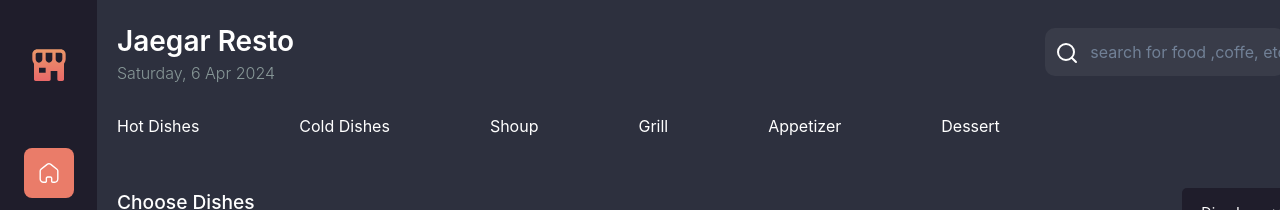
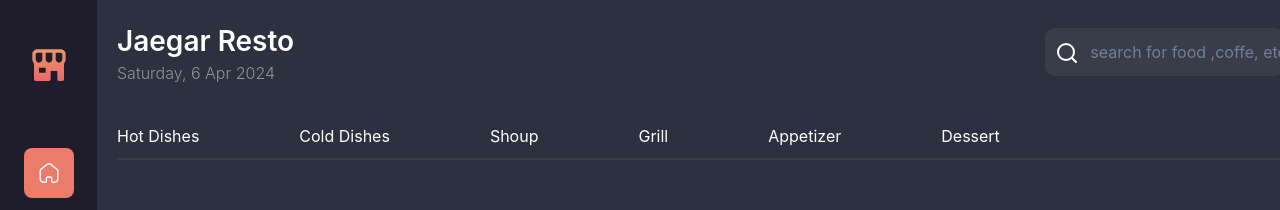
Before and after one commit to sulthanrizal/Point_Of_Sell, a React (Create React App) app: page / in a window 1280 px wide. Shown: the top 210 px of the page. Built offline with nearby package versions, Linux system fonts and the light colour scheme.

Commit message:
create scss or styling for the PAGE HOME

```diff
--- a/src/@page/home/home.scss
+++ b/src/@page/home/home.scss
@@ -1,6 +1,6 @@
 .container-home {
     width: 94.4vw;
-    height: 105vh;
+    height: 110vh;
     background: #2D303E;
     padding: 20px;
 
@@ -59,6 +59,16 @@
             display: flex;
             gap: 100px;
             color: white;
+            border-bottom: 2px solid #393C49;
+
+            .navbar-title {
+                padding: 10px 0px;
+            }
+
+            .selected-navbar {
+                color: #EA7C69;
+                border-bottom: 2px solid #EA7C69;
+            }
         }
 
         .navbar-input {
```
